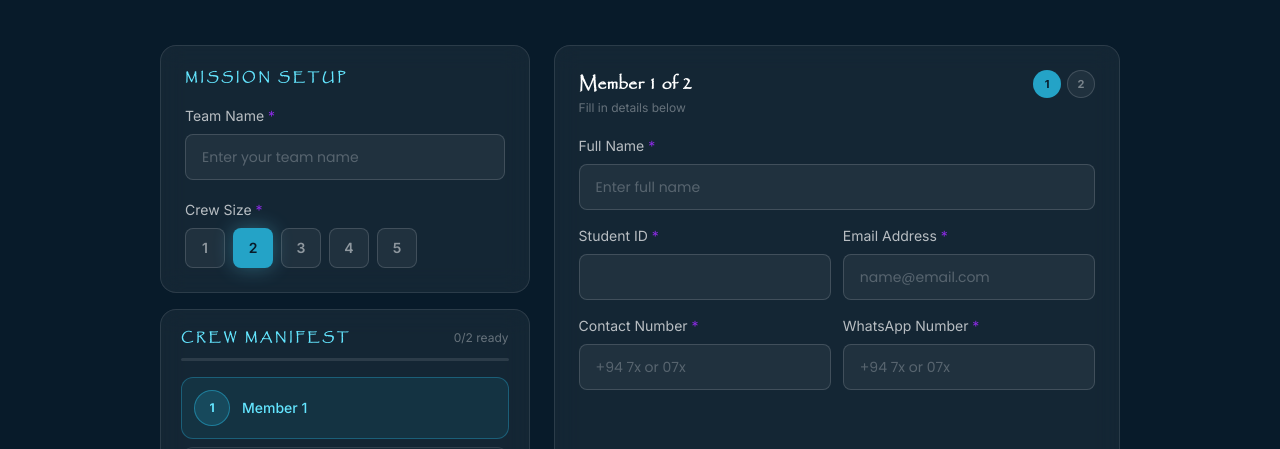
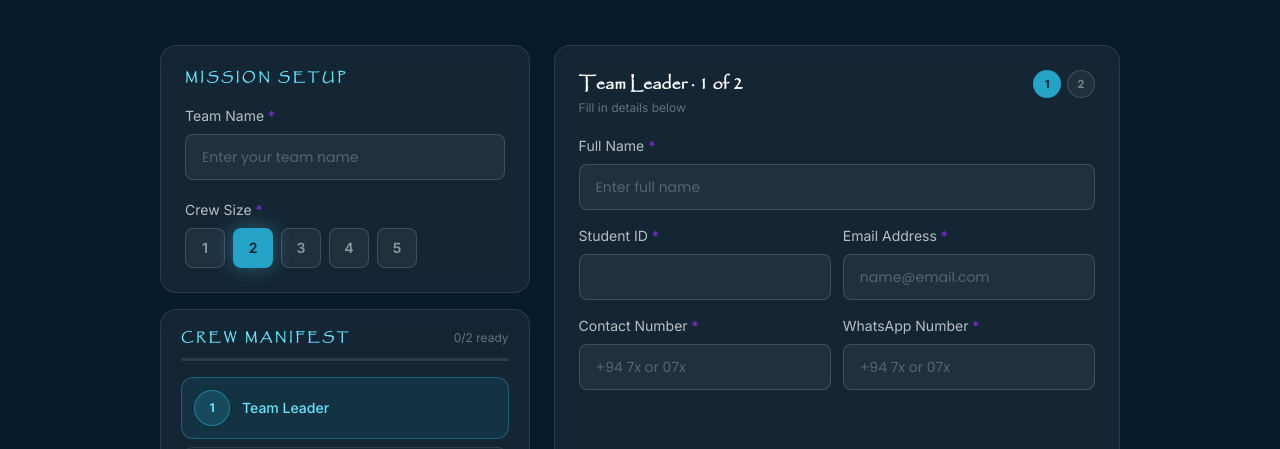
Before and after one commit to ASE-NSBM/PANDORA-Buildathon-Web, a Next.js app: page /register in a window 1280 px wide. Shown: the part 351-800 px from the top of the page. Built offline with nearby package versions, Linux system fonts and the light colour scheme.

Commit message:
team leader

```diff
--- a/app/register/page.tsx
+++ b/app/register/page.tsx
@@ -18,6 +18,10 @@ function getInitials(name: string) {
   return parts.length > 1
     ? `${parts[0][0]}${parts[parts.length - 1][0]}`.toUpperCase()
     : name.trim().slice(0, 2).toUpperCase()
+}
+
+function memberLabel(i: number) {
+  return i === 0 ? 'Team Leader' : `Member ${i + 1}`
 }
 
 function isMemberComplete(m: Member) {
@@ -248,7 +252,7 @@ export default function RegisterPage() {
                               done    ? 'text-white/80'    :
                                         'text-white/30'
                             }`}>
-                              {m.fullName.trim() || `Member ${i + 1}`}
+                              {m.fullName.trim() || memberLabel(i)}
                             </div>
                             {m.studentId.trim() && (
                               <div className="font-inter text-[11px] text-white/30 truncate">{m.studentId}</div>
@@ -276,7 +280,7 @@ export default function RegisterPage() {
                 <div className="flex items-start justify-between">
                   <div>
                     <h2 className="font-papyrus font-bold text-white text-lg">
-                      Member {activeMember + 1}{memberCount > 1 ? ` of ${memberCount}` : ''}
+                      {memberLabel(activeMember)}{memberCount > 1 ? ` · ${activeMember + 1} of ${memberCount}` : ''}
                     </h2>
                     <p className="font-inter text-xs text-white/35 mt-0.5">
                       {members[activeMember]?.fullName.trim() || 'Fill in details below'}
```
